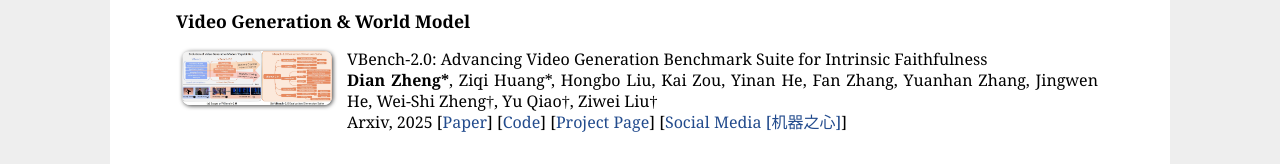
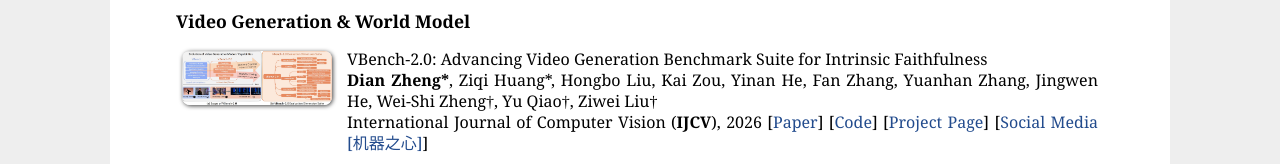
Before and after one commit to zhengdian1/zhengdian1.github.io, a plain HTML site: page index.html in a window 1280 px wide. Shown: the part 2399-2563 px from the top of the page. Drawn offline with Linux system fonts and the light colour scheme; a small style sheet from the web is missing.

Commit message:
[update] vbench2

```diff
--- a/index.html
+++ b/index.html
@@ -447,7 +447,7 @@
     <p>
       VBench-2.0: Advancing Video Generation Benchmark Suite for Intrinsic Faithfulness</br>
       <b>Dian Zheng*</b>, Ziqi Huang*, Hongbo Liu, Kai Zou, Yinan He, Fan Zhang, Yuanhan Zhang, Jingwen He, Wei-Shi Zheng<span class="corresponding">†</span>, Yu Qiao<span class="corresponding">†</span>, Ziwei Liu<span class="corresponding">†</span></br>
-      Arxiv, 2025 [<a href="https://arxiv.org/abs/2503.21755" target="_blank">Paper</a>]
+      International Journal of Computer Vision (<b>IJCV</b>), 2026 [<a href="https://arxiv.org/abs/2503.21755" target="_blank">Paper</a>]
       [<a href="https://github.com/Vchitect/VBench/tree/master/VBench-2.0" target="_blank">Code</a>]
       [<a href="https://vchitect.github.io/VBench-2.0-project/" target="_blank">Project Page</a>]
       [<a href="https://mp.weixin.qq.com/s/9BPatTiv4e5n_y7lfYCssQ" target="_blank">Social Media [机器之心]</a>]
```
